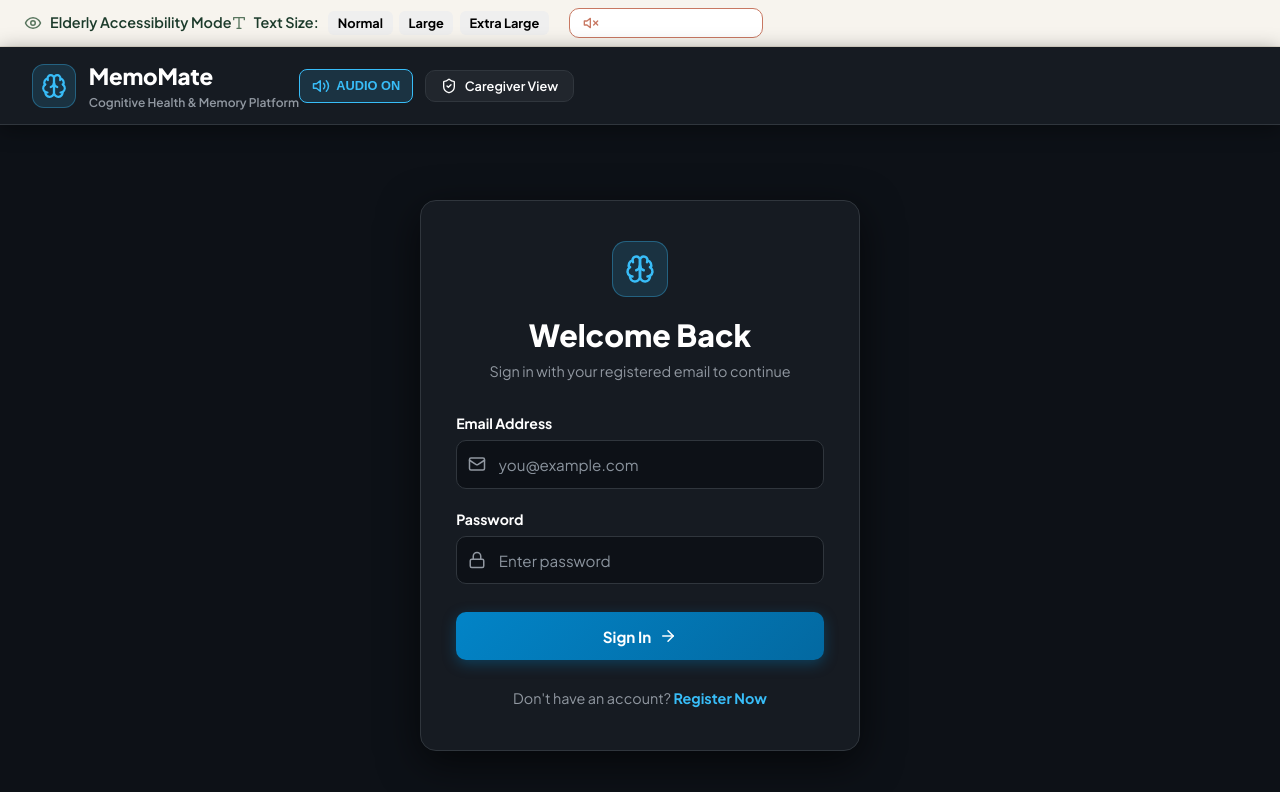
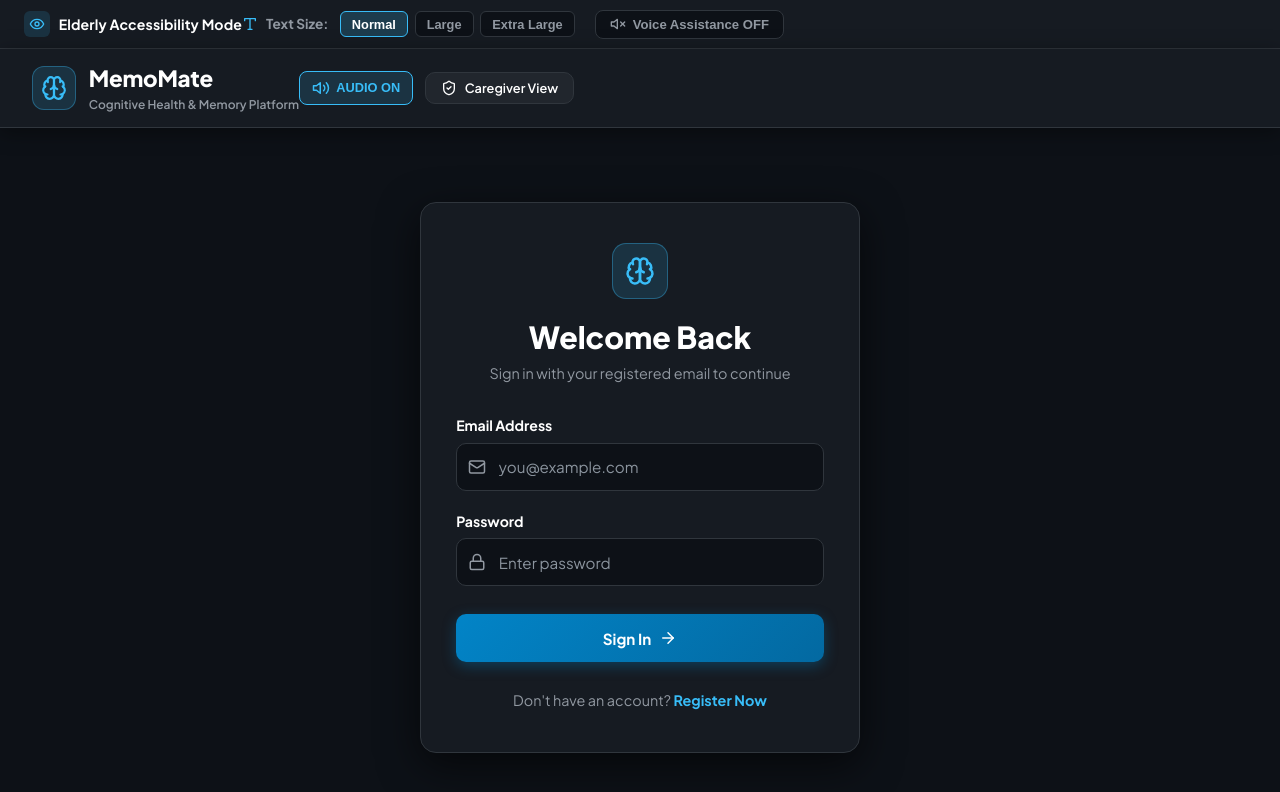
Before and after one commit to srimathidhinakaran/MemoMate, a React (Vite) app in the folder frontend/: page /login in a window 1280 px wide. Shown: the top 792 px of the page. Built offline with nearby package versions, Linux system fonts and the light colour scheme; no server answers.

Commit message:
Overhaul AccessibilityBar to match slate dark gamification theme

```diff
--- a/frontend/src/components/AccessibilityBar.jsx
+++ b/frontend/src/components/AccessibilityBar.jsx
@@ -15,43 +15,76 @@ const AccessibilityBar = () => {
 
   return (
     <div style={{
-      backgroundColor: '#F7F4EE',
-      borderBottom: '1px solid #E6E0D4',
-      padding: '0.5rem 1.5rem',
+      backgroundColor: '#161B22',
+      borderBottom: '1px solid #30363D',
+      padding: '0.6rem 1.5rem',
       display: 'flex',
       alignItems: 'center',
       justify: 'space-between',
-      fontSize: '0.9rem',
-      color: '#1C3B2B'
+      fontSize: '0.88rem',
+      color: '#FFFFFF',
+      boxShadow: '0 2px 10px rgba(0, 0, 0, 0.4)'
     }}>
-      <div style={{ display: 'flex', alignItems: 'center', gap: '0.5rem', fontWeight: 600 }}>
-        <Eye size={18} color="#58755E" />
-        <span>Elderly Accessibility Mode</span>
+      <div style={{ display: 'flex', alignItems: 'center', gap: '0.55rem', fontWeight: 700 }}>
+        <div className="icon-box" style={{ width: 26, height: 26, borderRadius: '6px', backgroundColor: 'rgba(56, 189, 248, 0.15)' }}>
+          <Eye size={16} color="#38BDF8" />
+        </div>
+        <span style={{ color: '#FFFFFF', letterSpacing: '0.01em' }}>Elderly Accessibility Mode</span>
       </div>
 
       <div style={{ display: 'flex', alignItems: 'center', gap: '1.25rem' }}>
         {/* Text Size Adjuster */}
         <div style={{ display: 'flex', alignItems: 'center', gap: '0.4rem' }}>
-          <Type size={16} color="#58755E" />
-          <span style={{ fontWeight: 600, marginRight: '0.2rem' }}>Text Size:</span>
+          <Type size={16} color="#38BDF8" style={{ marginRight: '0.1rem' }} />
+          <span style={{ fontWeight: 700, color: '#9198A1', marginRight: '0.3rem', fontSize: '0.85rem' }}>Text Size:</span>
+
           <button
             onClick={() => setFontSize('font-normal')}
-            className={`badge ${fontSize === 'font-normal' ? 'badge-sage' : ''}`}
-            style={{ border: 'none', cursor: 'pointer', padding: '0.25rem 0.6rem' }}
+            style={{
+              padding: '0.3rem 0.7rem',
+              borderRadius: '6px',
+              border: fontSize === 'font-normal' ? '1px solid #38BDF8' : '1px solid #30363D',
+              backgroundColor: fontSize === 'font-normal' ? 'rgba(56, 189, 248, 0.2)' : '#0D1117',
+              color: fontSize === 'font-normal' ? '#FFFFFF' : '#9198A1',
+              fontWeight: fontSize === 'font-normal' ? 800 : 600,
+              fontSize: '0.8rem',
+              cursor: 'pointer',
+              transition: 'all 0.2s ease'
+            }}
           >
             Normal
           </button>
+
           <button
             onClick={() => setFontSize('font-large')}
-            className={`badge ${fontSize === 'font-large' ? 'badge-sage' : ''}`}
-            style={{ border: 'none', cursor: 'pointer', padding: '0.25rem 0.6rem' }}
+            style={{
+              padding: '0.3rem 0.7rem',
+              borderRadius: '6px',
+              border: fontSize === 'font-large' ? '1px solid #38BDF8' : '1px solid #30363D',
+              backgroundColor: fontSize === 'font-large' ? 'rgba(56, 189, 248, 0.2)' : '#0D1117',
+              color: fontSize === 'font-large' ? '#FFFFFF' : '#9198A1',
+              fontWeight: fontSize === 'font-large' ? 800 : 600,
+              fontSize: '0.8rem',
+              cursor: 'pointer',
+              transition: 'all 0.2s ease'
+            }}
           >
             Large
           </button>
+
           <button
             onClick={() => setFontSize('font-xlarge')}
-            className={`badge ${fontSize === 'font-xlarge' ? 'badge-sage' : ''}`}
-            style={{ border: 'none', cursor: 'pointer', padding: '0.25rem 0.6rem' }}
+            style={{
+              padding: '0.3rem 0.7rem',
+              borderRadius: '6px',
+              border: fontSize === 'font-xlarge' ? '1px solid #38BDF8' : '1px solid #30363D',
+              backgroundColor: fontSize === 'font-xlarge' ? 'rgba(56, 189, 248, 0.2)' : '#0D1117',
+              color: fontSize === 'font-xlarge' ? '#FFFFFF' : '#9198A1',
+              fontWeight: fontSize === 'font-xlarge' ? 800 : 600,
+              fontSize: '0.8rem',
+              cursor: 'pointer',
+              transition: 'all 0.2s ease'
+            }}
           >
             Extra Large
           </button>
@@ -60,15 +93,22 @@ const AccessibilityBar = () => {
         {/* Voice Assistance Button */}
         <button
           onClick={handleVoiceToggle}
-          className={`btn-secondary`}
           style={{
             padding: '0.35rem 0.85rem',
-            fontSize: '0.85rem',
-            borderColor: voiceAssistance ? '#7C9A82' : '#C87862',
-            backgroundColor: voiceAssistance ? '#EBF2EC' : '#FFF'
+            fontSize: '0.82rem',
+            fontWeight: 700,
+            borderRadius: '8px',
+            display: 'inline-flex',
+            alignItems: 'center',
+            gap: '0.45rem',
+            border: voiceAssistance ? '1px solid #34D399' : '1px solid #30363D',
+            backgroundColor: voiceAssistance ? 'rgba(52, 211, 153, 0.15)' : '#0D1117',
+            color: voiceAssistance ? '#34D399' : '#9198A1',
+            cursor: 'pointer',
+            transition: 'all 0.2s ease'
           }}
         >
-          {voiceAssistance ? <Volume2 size={16} color="#58755E" /> : <VolumeX size={16} color="#C87862" />}
+          {voiceAssistance ? <Volume2 size={16} color="#34D399" /> : <VolumeX size={16} color="#9198A1" />}
           <span>{voiceAssistance ? 'Voice Assistance ON' : 'Voice Assistance OFF'}</span>
         </button>
       </div>
```
